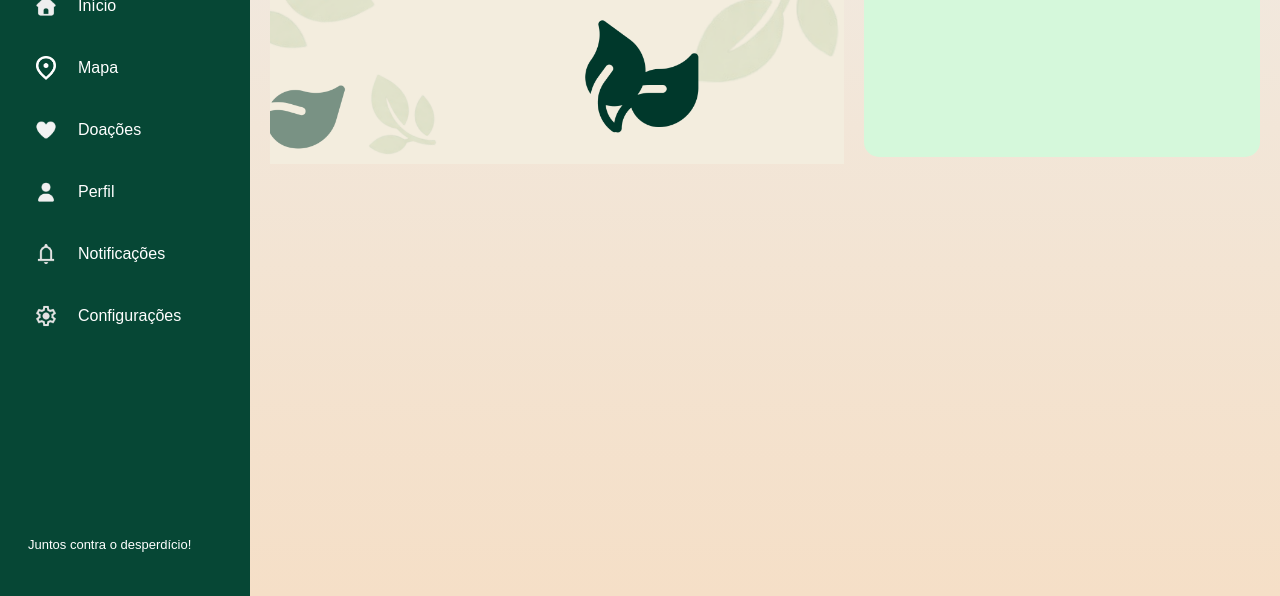
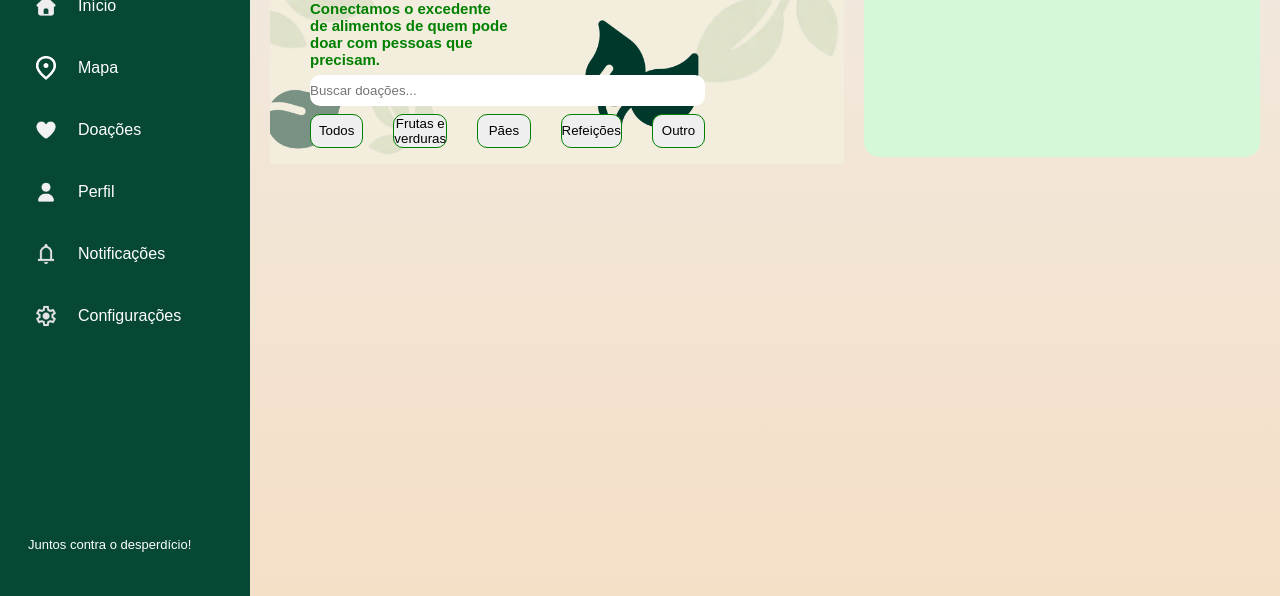
Before and after one commit to isaque10-Dev/TCC, a React app in the folder sobrae/: page /doacoes in a window 1280 px wide. Shown: the part 204-800 px from the top of the page. Built offline with nearby package versions, Linux system fonts and the light colour scheme.

Commit message:
doações

```diff
--- a/sobrae/src/pages/doacoes/index.css
+++ b/sobrae/src/pages/doacoes/index.css
@@ -42,3 +42,64 @@ height: 230px;
 background-color: #d5f8db;
 border-radius: 15px;
 }
+
+.bannerMais {
+  position: relative;
+  z-index: 2;
+
+  display: flex;
+  flex-direction: column;
+  justify-content: center;
+  align-items: flex-start;
+
+
+  padding: 40px;
+  height: 100%;
+}
+
+.agaDois{
+  font-size: 15px;
+  position: relative;
+  bottom: 5px;
+  width: 200px;
+  color: green;
+}
+
+.enput{
+  position: relative;
+  top: 2px;
+  border-radius: 10px;
+  border: none;
+  width: 80%;
+  height: 17%;
+}
+
+.botao{
+  display: flex;
+  justify-content: space-between;
+  gap: 30px;
+width: 80%;
+  height: 19%;
+
+}
+
+.butao{
+  position: relative;
+  top: 10px;
+  gap: 20px;
+  border: none;
+  border-radius: 10px;
+  border: 1px solid green;
+  width: 80px;
+  text-align: center;
+}
+
+.butao a:hover{
+  background-color: green;
+}
+
+.titu{
+  position: relative;
+  bottom:20px;
+  color: rgb(0, 105, 0);
+}
--- a/sobrae/src/pages/doacoes/index.jsx
+++ b/sobrae/src/pages/doacoes/index.jsx
@@ -8,17 +8,20 @@ export default function Doacoes() {
 
 <img className="baner" src="/assets/images/baner.png" alt="Banner" />
 
+<div className="bannerMais">
+              <h1 className="titu">DOAÇÕES</h1>
+              <h2 className="agaDois">Conectamos o excedente de alimentos de quem pode doar com pessoas que precisam.</h2>
+              <input className="enput" type="text" placeholder="Buscar doações..."/>
 
-              <h1 className="titu">DOAÇÕES</h1>
-              <h2>Conectamos o excedente de alimentos de quem pode doar com pessoas que precisam.</h2>
-              <input type="text" placeholder="Buscar doações..."/>
+        <div className="botao">
+          <button className="butao">Todos</button>
+          <button className="butao">Frutas e verduras</button>
+          <button className="butao">Pães</button>
+          <button className="butao">Refeições</button>
+          <button className="butao">Outro</button>
+        </div>
 
-          <button>Todos</button>
-          <button>Frutas e verduras</button>
-          <button>Pães</button>
-          <button>Refeições</button>
-          <button>Outro</button>
-
+</div>
 
 
 
```
